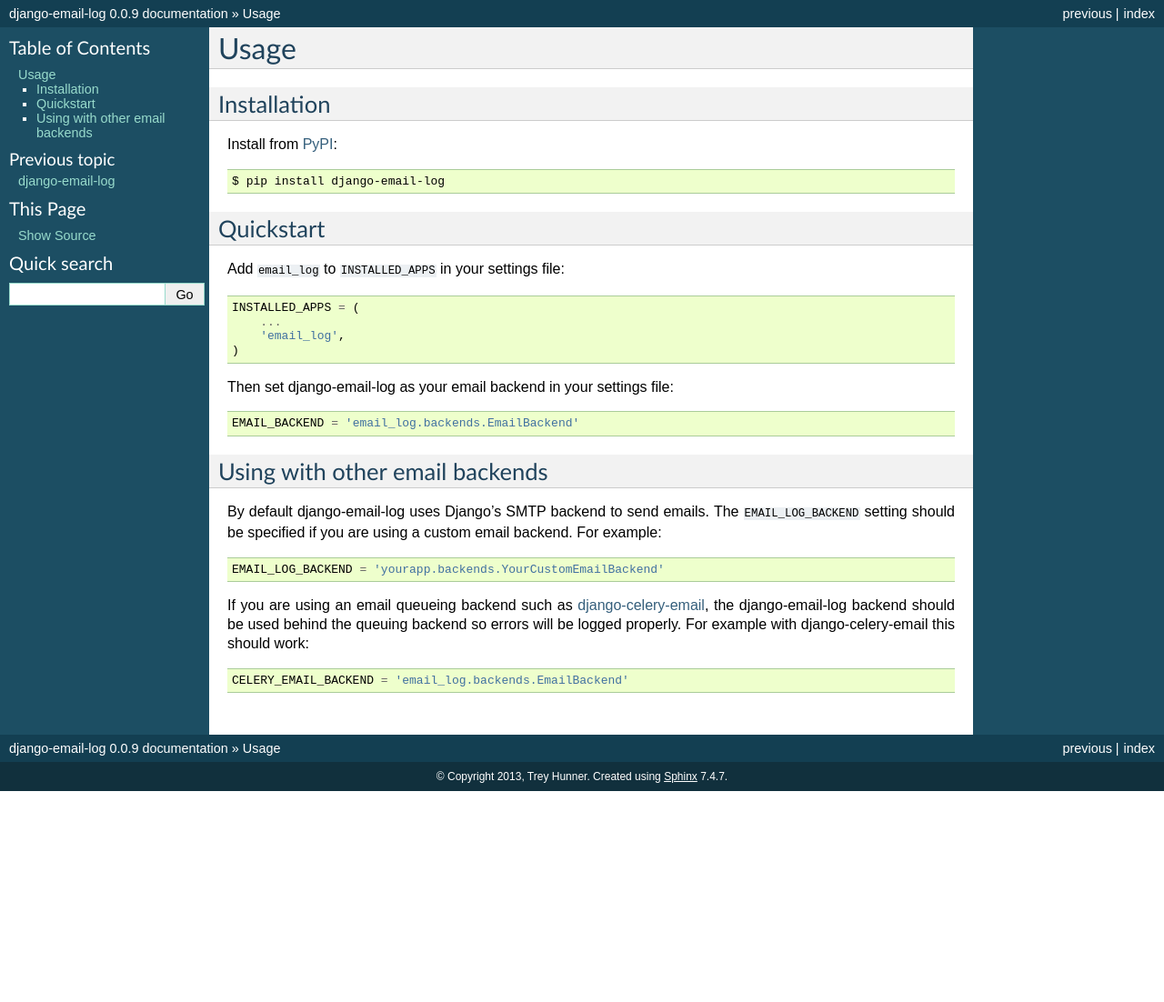
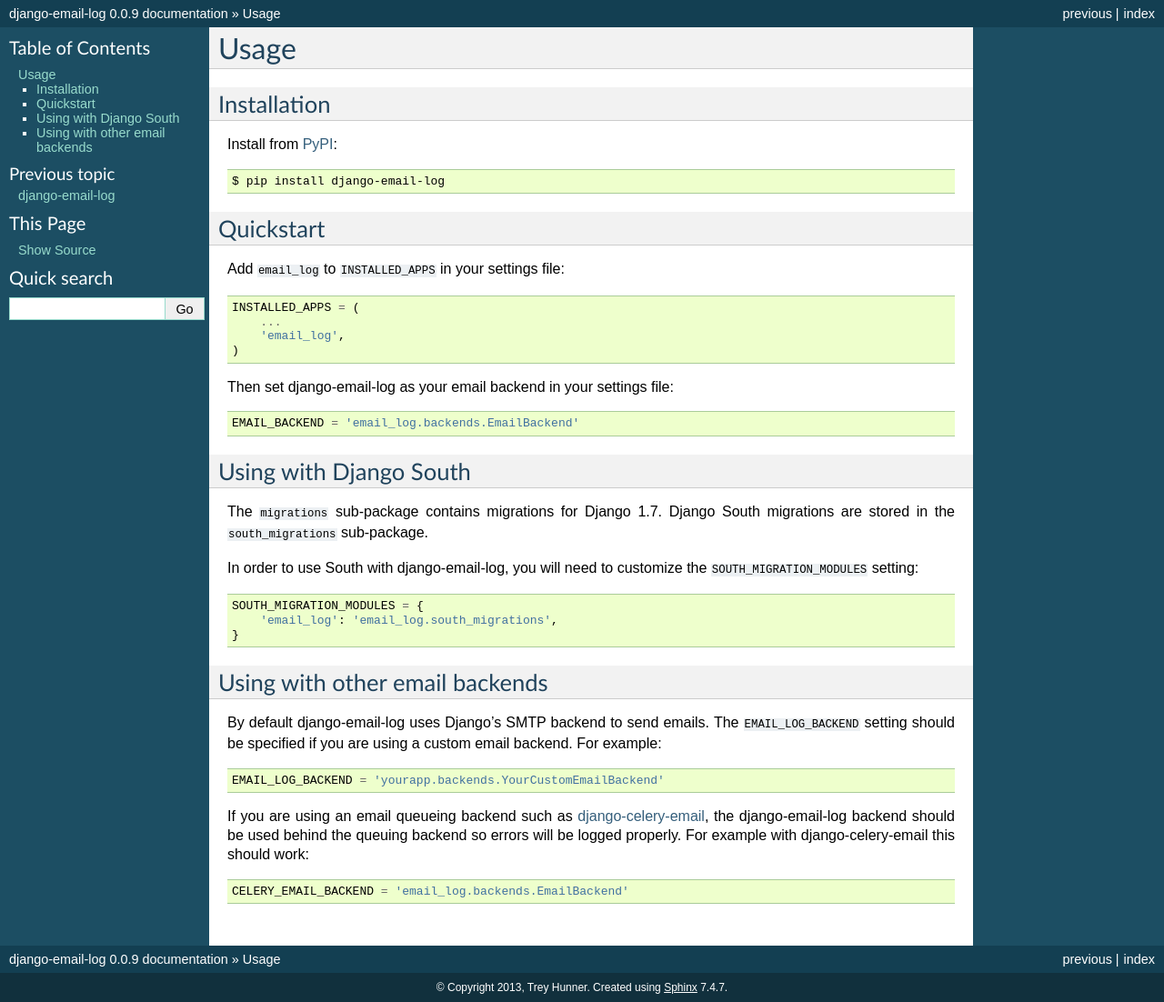
Before and after one commit to treyhunner/django-email-log, a Sphinx documentation site: the page built from docs/usage.rst, in a window 1280 px wide. Shown: the whole page at 91% size. Built offline with Sphinx 7.4.7, drawn with Linux system fonts in a browser that asks for light colours; before the commit the page ends 900 px from its top, so only the background shows below that.

Commit message:
Note south_migrations package in docs

```diff
--- a/docs/usage.rst
+++ b/docs/usage.rst
@@ -32,6 +32,20 @@
     EMAIL_BACKEND = 'email_log.backends.EmailBackend'
 
 
+Using with Django South
+-----------------------
+
+The ``migrations`` sub-package contains migrations for Django 1.7.  Django South migrations are stored in the ``south_migrations`` sub-package.
+
+In order to use South with django-email-log, you will need to customize the ``SOUTH_MIGRATION_MODULES`` setting:
+
+.. code-block:: python
+
+    SOUTH_MIGRATION_MODULES = {
+        'email_log': 'email_log.south_migrations',
+    }
+
+
 Using with other email backends
 -------------------------------
 
```
